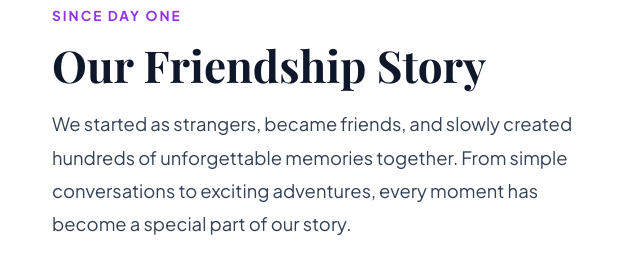
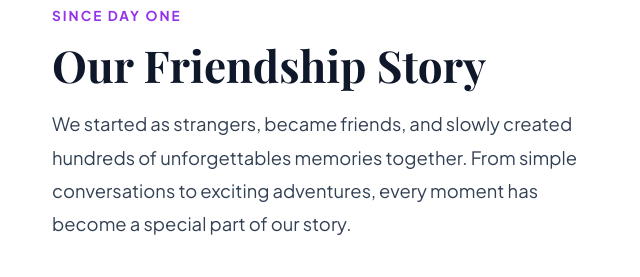
Before and after one commit to hengsokpisey63-maker/Heng-sokpisey, a plain HTML site: page story.html in a window 1280 px wide. Shown: the part 335-612 px from the top of the page, 628-1268 px from the left. Drawn offline with nearby package versions, Linux system fonts and the light colour scheme; a web font is replaced by a local one.

Commit message:
this feature story

```diff
--- a/story.html
+++ b/story.html
@@ -58,7 +58,7 @@
                 <span class="section-subtitle">Since Day One</span>
                 <h2 class="section-title">Our Friendship Story</h2>
                 <p class="story-text">We started as strangers, became friends, and slowly created hundreds of
-                    unforgettable memories together. From simple conversations to exciting adventures, every moment has
+                    unforgettables memories together. From simple conversations to exciting adventures, every moment has
                     become a special part of our story.</p>
 
                 <div class="stats-grid">
```
